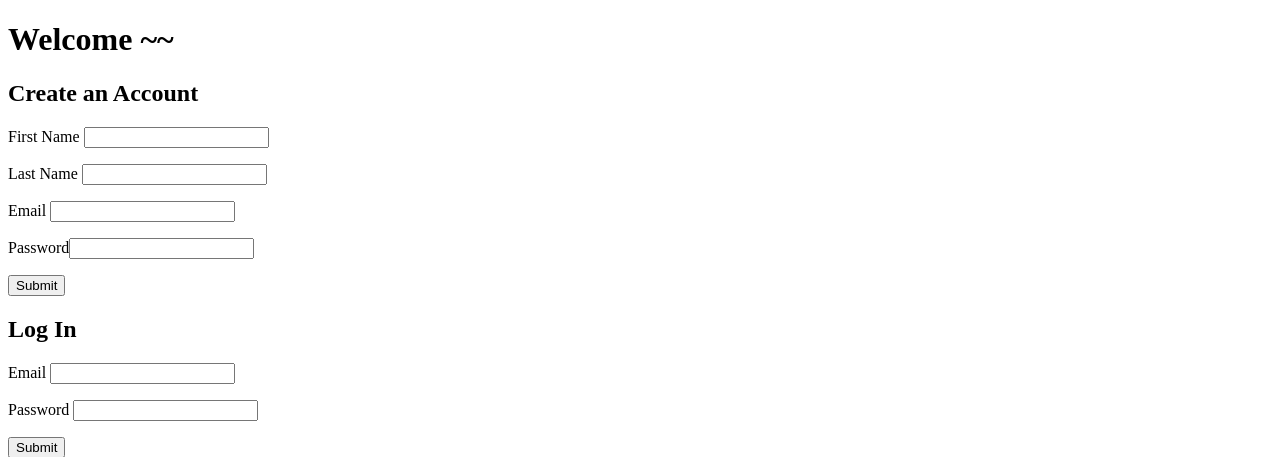
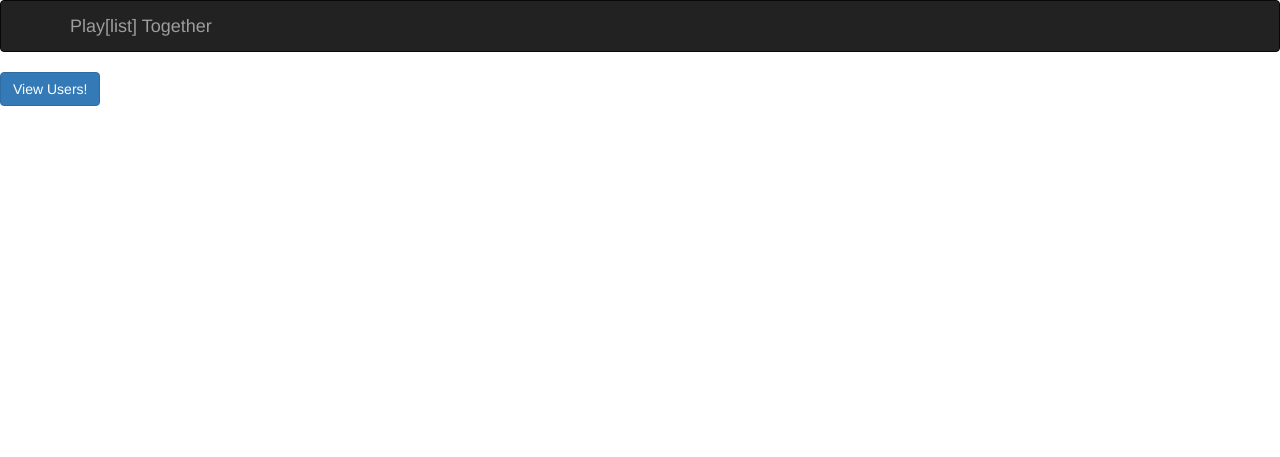
Before and after one commit to sresis/Playlist-Together, a Flask app: page / in a window 1280 px wide. Shown: the top 457 px of the page. Run offline with Flask 2, Linux system fonts and the light colour scheme; the visitor is signed in with stand-in values (Sample User, id 1); some libraries are stand-ins or nearby versions.

Commit message:
implemented view users in jQuery

```diff
--- a/seed_database.py
+++ b/seed_database.py
@@ -15,7 +15,7 @@ os.system('createdb playlist_combiner')
 
 model.connect_to_db(server.app)
 model.db.create_all()
-
+## encrpyt the passwords you are storing
 first_names = ['Mike', 'Melanie', 'Adam', 'Eve', 'Jenny', 'Jason', 'Mitch', 'Yolanda', 'Avery', 'Pat', 'Meg', 'Luke']
 last_names = ['Roberts', 'Lee', 'Garcia', 'Smith', 'Jones', 'Yee', 'Washington', 'Williams', 'Lopez', 'Kirk', 'Henry']
 passwords = ['testing123', 'cantguessit12', 'random321']
--- a/server.py
+++ b/server.py
@@ -2,7 +2,7 @@
 
 from flask import (Flask, render_template, request, flash, session, jsonify,
                    redirect)
-from model import connect_to_db
+from model import connect_to_db, User
 import crud ##comment out if you want to -i into crud.py
 import api
 
@@ -19,7 +19,13 @@ def homepage():
 
 
 
-	return render_template('homepage.html')
+	return render_template('index.html')
+	#return render_template('homepage.html')
+
+# @app.route('api/create_prof', methods=['POST'])
+# def create_profile():
+# 	"""returns the results from create profile form."""
+
 
 
 @app.route('/users')
@@ -27,6 +33,7 @@ def all_users():
     """View all users."""
 
     users = crud.get_users()
+
 
     return render_template('all_users.html', users=users)
 
@@ -62,15 +69,18 @@ def get_users():
 
     # gets all users and jsonifies it
 
-    top_posts = [
-    {"id": 93, "title": "why kiwis are the best fruit, part 9", "body": " body text for p1"},
-    {"id": 783, "title": "typsetting in the 19th century", "body": " body text for p2"},
-    {"id": 1383, "title": "debugging, a lifes tale", "body": " body text for p3"}
-    ]
+    user = crud.get_user_by_id(1)
+
+    users = crud.get_users()
+    users_dict = []
+    for user in users:
+    	x = User.as_dict(user)
+    	users_dict.append(x)
+
 
     #users = crud.get_users()
 
-    return jsonify(top_posts)
+    return jsonify(users_dict)
 
 
 
@@ -94,8 +104,9 @@ def login_user():
 		flash('you are logged in!')
 		artist_prefs = crud.get_user_artist_prefs(user.user_id)
 		song_prefs = crud.get_user_song_prefs(user.user_id)
+		x = user.as_dict
 		return render_template('user_profile.html', user=user, artist_prefs=artist_prefs,
-			song_prefs=song_prefs)
+			song_prefs=song_prefs, x=x)
 			## here you would pass in a  jsnonified dict. all the info for this user. make dict with that in it
 			# parse json string. use info from that to build out components
 			#maybe do request.__.get
@@ -116,7 +127,7 @@ def show_user(user_id):
     artist_prefs = crud.get_user_artist_prefs(user_id)
     song_prefs = crud.get_user_song_prefs(user_id)
     rec_tracks = crud.get_recommended_tracks(user_id)
-    x = crud.get_all_song_recs()
+
     rec_names = []
     for track in rec_tracks:
     	text_format = api.get_song_title(track)
@@ -135,8 +146,13 @@ def show_user(user_id):
     stdev = crud.get_stdev(song_attributes)
 
     similar_songs = crud.get_all_similar_songs(session['user'], user_id, 10)
+    	# sQLAlchemy objects is not JSON serializable
+    	#potentially JSON.dumps?
+    	#maybe look for a library
 
+    	# start with one route to turn into JSOn and modify on the front end
 
+## dict of dictorionaries that I am
     return render_template('user_details.html', user=user, artist_prefs=artist_prefs, song_prefs=song_prefs,
     	rec_names=rec_names, shared_prefs=shared_prefs,
     	song_attributes=song_attributes, averages=averages, stdev=stdev,
@@ -172,6 +188,8 @@ def add_users_prefs():
 	artist_prefs = crud.get_all_artist_prefs()
 	song_prefs = crud.get_all_song_prefs()
 	song_recs = crud.get_all_song_recs()
+
+
 	return render_template('updated_profile.html', artist_prefs=artist_prefs,
 		song_prefs=song_prefs, user=user, song_recs=song_recs)
 
--- a/static/ajax.js
+++ b/static/ajax.js
@@ -0,0 +1,23 @@
+"use strict";
+// where to do the DB  commits that are dependent on something else
+// how to remove and only show some items ... div class container
+
+$('#view-users').on('click', () => {
+	$.get('/api/users', (response) => {
+
+		// remove button
+		$('view-users').remove();
+
+
+		const info_array = [];
+		for (const item of Object.values(response)) {
+			$('#users-container').append(`<li>${item.email}</li>`);
+		}
+
+
+
+
+	});
+
+
+});
--- a/templates/index.html
+++ b/templates/index.html
@@ -0,0 +1,43 @@
+<!doctype html>
+<html>
+<head>
+  <meta charset="UTF-8">
+  <title>Play[list] Together</title>
+  <meta http-equiv="X-UA-Compatible" content="IE=edge">
+  <meta name="viewport" content="width=device-width, initial-scale=1">
+
+  <link rel="stylesheet" href="https://maxcdn.bootstrapcdn.com/bootstrap/3.3.7/css/bootstrap.min.css">
+
+
+  <script
+    src="http://code.jquery.com/jquery-3.5.1.js"
+    integrity="sha256-QWo7LDvxbWT2tbbQ97B53yJnYU3WhH/C8ycbRAkjPDc="
+    crossorigin="anonymous"></script>
+</head>
+<body>
+
+
+<nav class="navbar navbar-inverse">
+  <div class="container">
+    <div class="navbar-header">
+      <span class="navbar-brand">Play[list] Together</span>
+    </div>
+  </div>
+</nav>
+<div>
+  <button class="btn btn-primary" type="submit" id="view-users">
+    View Users!
+  </button>
+</div>
+
+<div id="all-website-stuff-container">
+<div id="users-container">
+
+</div>
+<div id="playlists-container">
+
+</div>
+
+<script src="/static/ajax.js"></script>
+</body>
+</html>
--- a/templates/updated_profile.html
+++ b/templates/updated_profile.html
@@ -8,7 +8,7 @@
 	<ul class="main">
 		<li>Name: {{ user.fname }} {{ user.lname }}
 		<li>Email: {{ user.email }}</li>
-		<li>Favorite Songs: </li>
+		<li>Favorite Songs:  </li>
 		<li>Favorite Artists: </li>
 		<ul class="subcat">
 			{% for artist in artist_prefs %}
@@ -19,6 +19,7 @@
 
 		</ul>
 		<li>Recommended Songs: </li>
+
 		<ul class="subcat">
 			{% for song in song_prefs %}
 				{% if song.user_id == user.user_id %}
--- a/templates/user_profile.html
+++ b/templates/user_profile.html
@@ -8,7 +8,7 @@
 	<ul class="main">
 		<li>Name: {{ user.fname }} {{ user.lname }}
 		<li>Email: {{ user.email }}</li>
-		<li>Favorite Songs:  </li>
+		<li>Favorite Songs: {{ x}} </li>
 		<ul class="song">
 			{% for song in song_prefs %}
 				<li>{{ song.song_title }}</li>
```
Also changed, not shown: crud.py (+9 -0 lines), model.py (+10 -0 lines).
